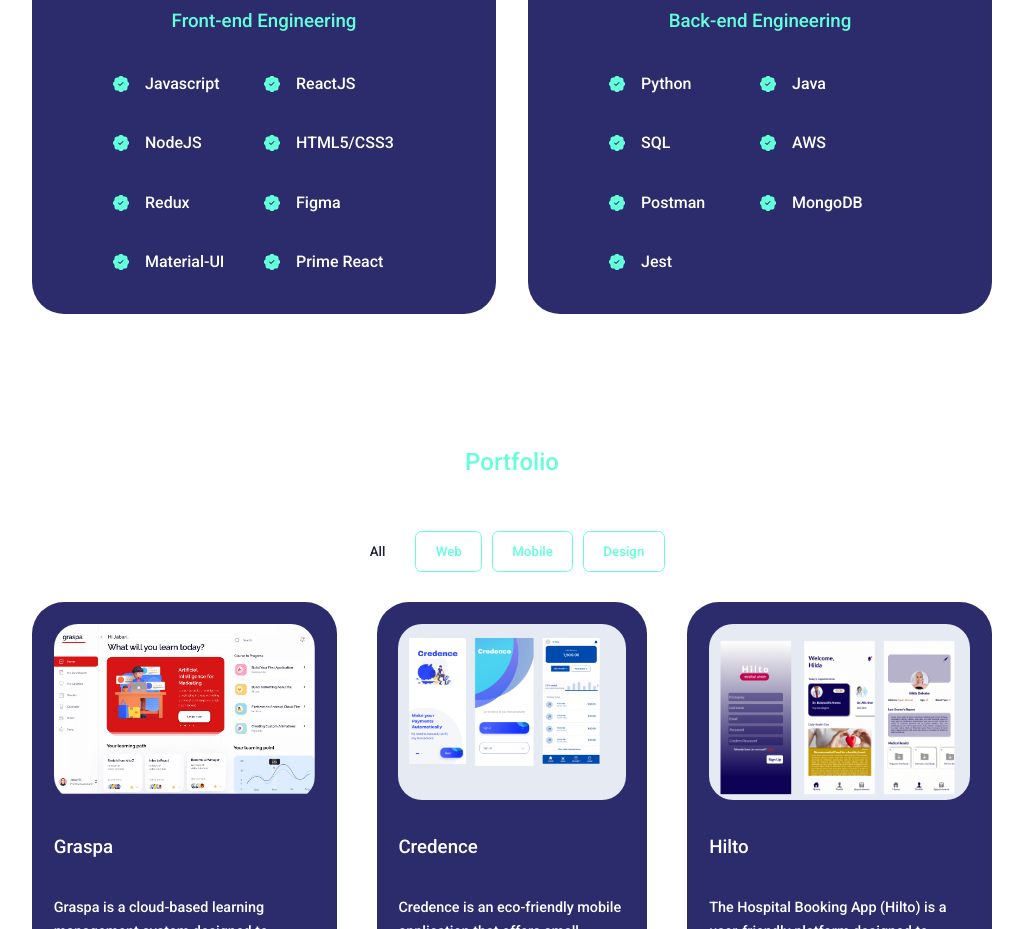
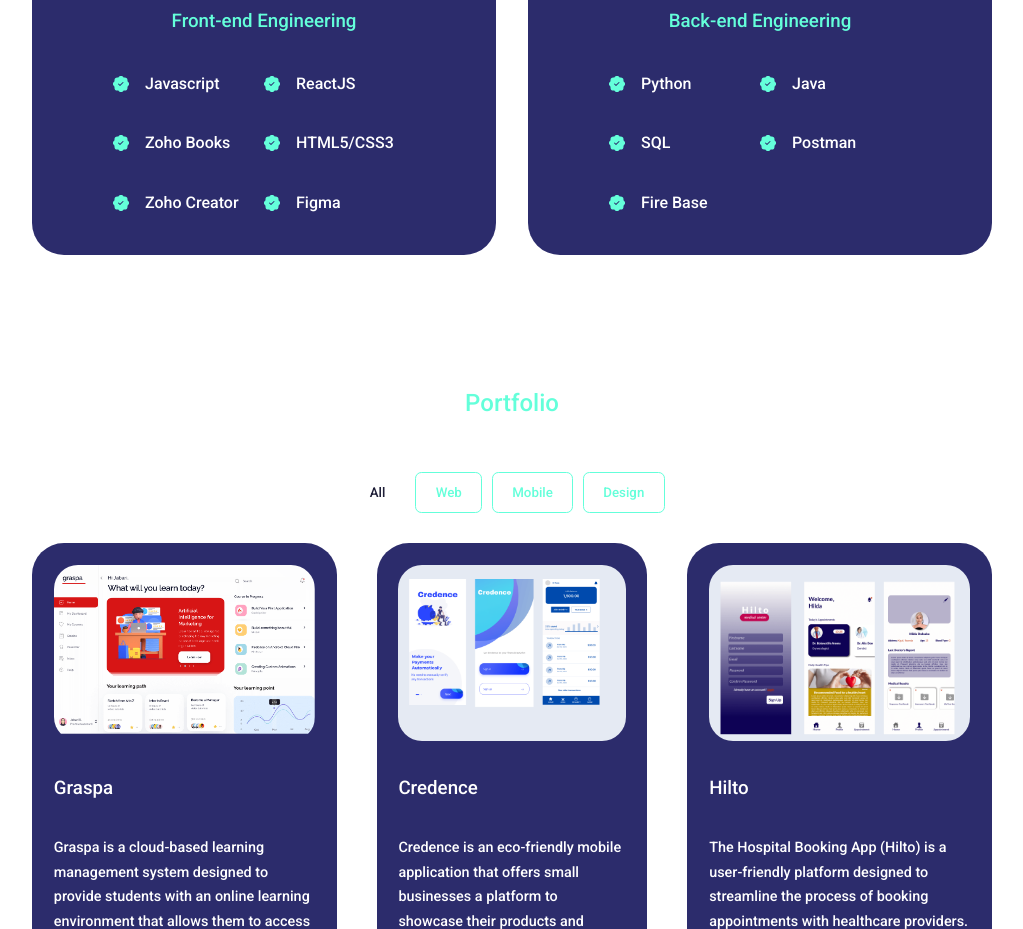
Before and after one commit to Kylapurity/Purity_Kyla_Portfolio, a React (Create React App) app: page / in a window 1280 px wide. Shown: the part 1747-2676 px from the top of the page, without its empty margins (128-1151 px from the left). Built offline with nearby package versions, Linux system fonts and the light colour scheme.

Commit message:
update experince

```diff
--- a/src/components/experience/Experience.jsx
+++ b/src/components/experience/Experience.jsx
@@ -20,7 +20,7 @@ const Experience = () => {
             </article>
             <article className="experience__details">
               <BsFillPatchCheckFill className="experience__details-icon" />
-              <h4>NodeJS</h4>
+              <h4>Zoho Books</h4>
             </article>
             <article className="experience__details">
               <BsFillPatchCheckFill className="experience__details-icon" />
@@ -29,21 +29,21 @@ const Experience = () => {
 
             <article className="experience__details">
               <BsFillPatchCheckFill className="experience__details-icon" />
-              <h4>Redux</h4>
+              <h4>Zoho Creator</h4>
             </article>
 
             <article className="experience__details">
               <BsFillPatchCheckFill className="experience__details-icon" />
               <h4>Figma</h4>
             </article>
-            <article className="experience__details">
+            {/* <article className="experience__details">
               <BsFillPatchCheckFill className="experience__details-icon" />
               <h4>Material-UI</h4>
-            </article>
-            <article className="experience__details">
+            </article> */}
+            {/* <article className="experience__details">
               <BsFillPatchCheckFill className="experience__details-icon" />
               <h4>Prime React</h4>
-            </article>
+            </article> */}
           </div>
         </div>
         <div className="experience__backend">
@@ -62,22 +62,22 @@ const Experience = () => {
               <h4>SQL</h4>
             </article>
 
-            <article className="experience__details">
+            {/* <article className="experience__details">
               <BsFillPatchCheckFill className="experience__details-icon" />
               <h4>AWS</h4>
-            </article>
+            </article> */}
 
             <article className="experience__details">
               <BsFillPatchCheckFill className="experience__details-icon" />
               <h4>Postman</h4>
             </article>
+            {/* <article className="experience__details">
+              <BsFillPatchCheckFill className="experience__details-icon" />
+              <h4>MongoDB</h4>
+            </article> */}
             <article className="experience__details">
               <BsFillPatchCheckFill className="experience__details-icon" />
-              <h4>MongoDB</h4>
-            </article>
-            <article className="experience__details">
-              <BsFillPatchCheckFill className="experience__details-icon" />
-              <h4>Jest</h4>
+              <h4>Fire Base</h4>
             </article>
           </div>
         </div>
```
